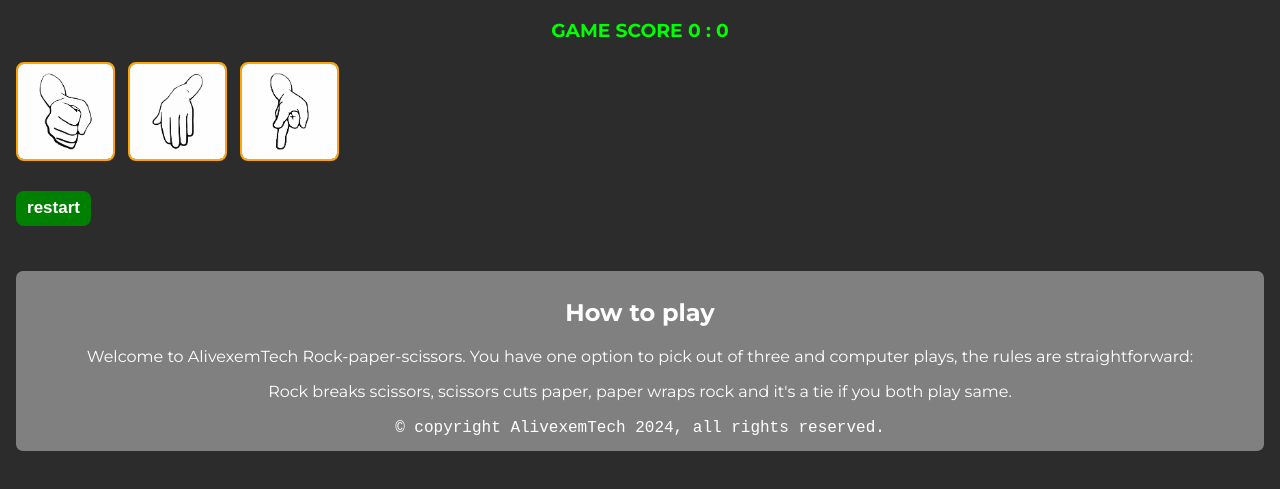
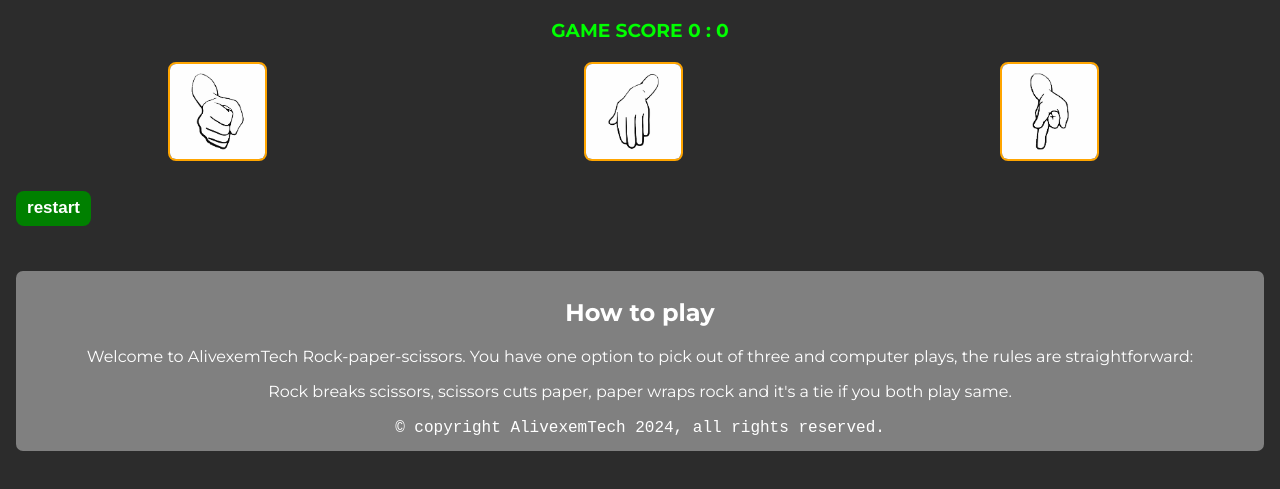
Before and after one commit to Alivexem/mygame, a plain HTML site: page index.html in a window 1280 px wide. Shown: the part 79-568 px from the top of the page. Drawn offline with Linux system fonts and the light colour scheme.

Commit message:
Update style.css

```diff
--- a/style.css
+++ b/style.css
@@ -17,9 +17,10 @@ body{
 }
 #wrap{
     display:flex;
-    justify-content: space around;
-    overflow-x: auto;
+    justify-content: space-around;
     margin-top: 20px;
+    height: auto;
+    width: auto;
 }
 #wrap img{
     border: 2px solid orange;
```
